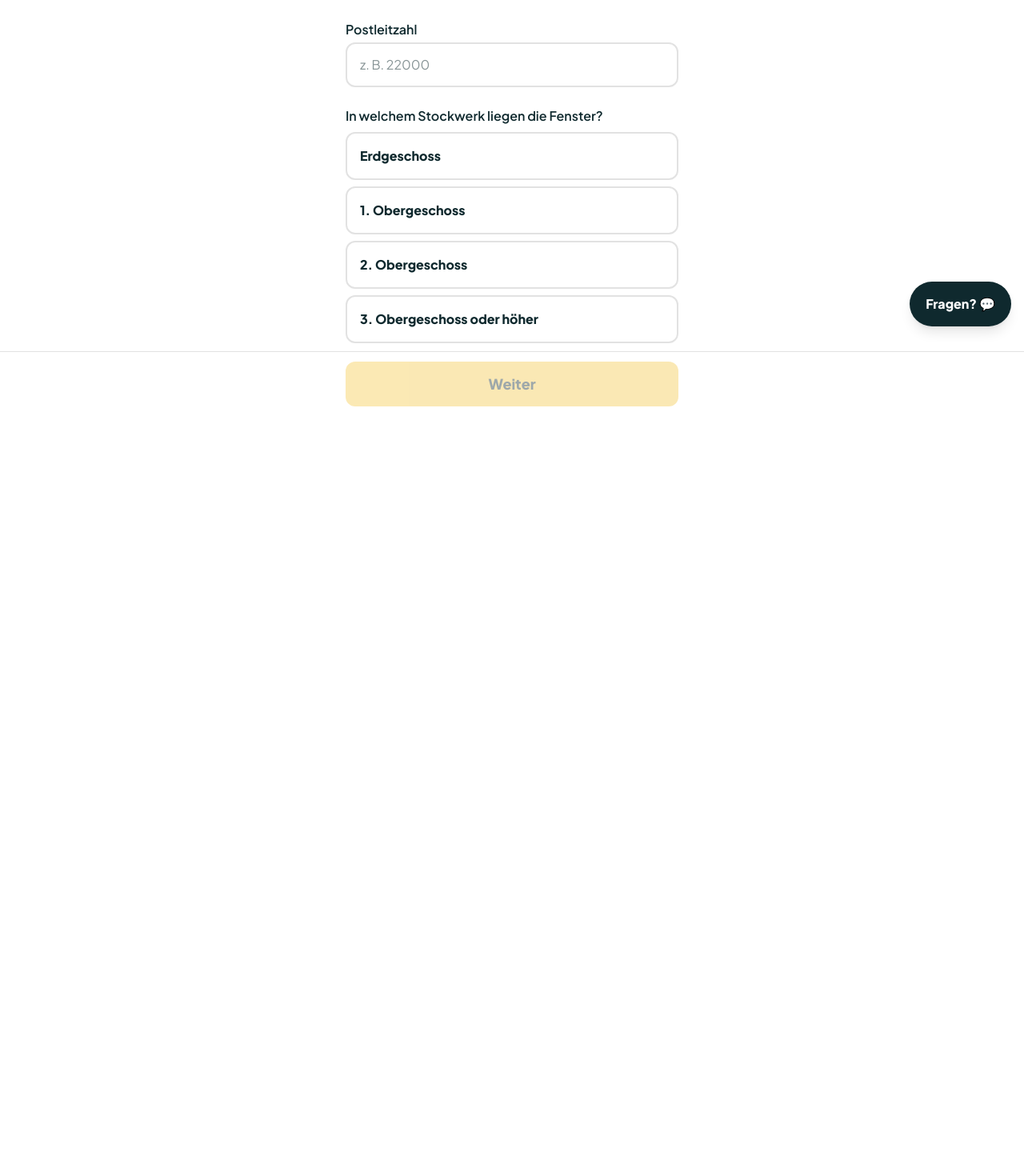
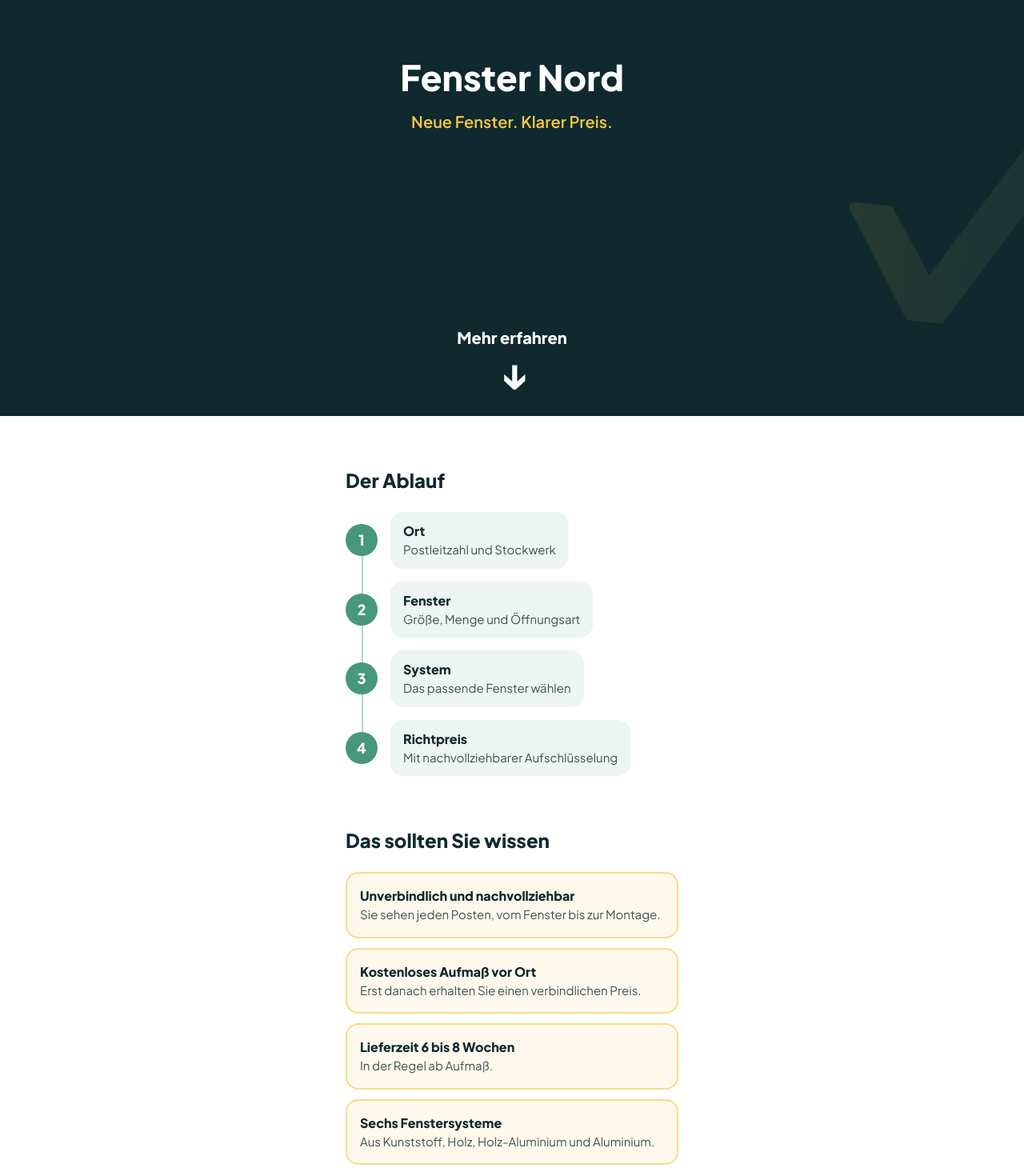
Before and after one commit to TARTARINCMD/fenster_nord, a React (Vite) app: page / in a window 1280 px wide. Shown: the part 280-1750 px from the top of the page at 80% size. Before the commit the page ends 853 px from the top, so only its background shows below. Built offline with nearby package versions, Linux system fonts and the light colour scheme.

Commit message:
UI fixes

```diff
--- a/src/App.tsx
+++ b/src/App.tsx
@@ -1,5 +1,6 @@
 import { useEffect, useReducer } from 'react'
 import { Chatbot } from './components/Chatbot'
+import { StepLanding } from './components/StepLanding'
 import { StepLocation } from './components/StepLocation'
 import { StepPrice } from './components/StepPrice'
 import { StepRequest } from './components/StepRequest'
@@ -16,18 +17,21 @@ export default function App() {
   }, [state.step])
 
   const props = { state, dispatch }
-  // Steps 1-5 have a fixed bottom button, the chat button has to sit above it.
-  const hasFooter = state.step >= 1 && state.step <= 5
 
   return (
     <>
+      {/* New element per step, so the slide animation (index.css, [data-dir]) runs on every step change. */}
+      <div key={state.step} data-dir={state.direction}>
+        {state.step === 0 && <StepLanding {...props} />}
         {state.step === 1 && <StepLocation {...props} />}
         {state.step === 2 && <StepWindows {...props} />}
         {state.step === 3 && <StepSystem {...props} />}
         {state.step === 4 && <StepPrice {...props} />}
         {state.step === 5 && <StepRequest {...props} />}
         {state.step === 6 && <StepSummary {...props} />}
-      <Chatbot raised={hasFooter} />
+      </div>
+      {/* Questions come last: the chat is offered on the summary only. */}
+      {state.step === 6 && <Chatbot />}
     </>
   )
 }
--- a/src/components/Chatbot.tsx
+++ b/src/components/Chatbot.tsx
@@ -7,7 +7,7 @@ interface Message {
   text: string
 }
 
-export function Chatbot({ raised }: { raised: boolean }) {
+export function Chatbot() {
   const [open, setOpen] = useState(false)
   const [text, setText] = useState('')
   const [messages, setMessages] = useState<Message[]>([{ from: 'bot', text: CHAT_GREETING }])
@@ -34,9 +34,7 @@ export function Chatbot({ raised }: { raised: boolean }) {
       <button
         type="button"
         onClick={() => setOpen(true)}
-        className={`fixed right-4 z-20 min-h-14 rounded-full bg-brand-teal px-5 font-extrabold text-white shadow-lg ${
-          raised ? 'bottom-28' : 'bottom-6'
-        }`}
+        className="fixed right-4 bottom-6 z-20 min-h-14 animate-pop rounded-full bg-brand-teal px-5 font-extrabold text-white shadow-lg transition duration-150 active:scale-95"
         aria-label="Fragen zu Fenster Nord stellen (Demo-Assistent)"
       >
         Fragen? 💬
@@ -45,7 +43,7 @@ export function Chatbot({ raised }: { raised: boolean }) {
   }
 
   return (
-    <div role="dialog" aria-label="Demo-Assistent" className="fixed inset-0 z-30 flex flex-col bg-white sm:mx-auto sm:max-w-md">
+    <div role="dialog" aria-label="Demo-Assistent" className="fixed inset-0 z-30 flex animate-slide-up flex-col bg-white sm:mx-auto sm:max-w-md">
       <div className="flex items-center justify-between bg-brand-teal px-4 py-3 text-white">
         <div>
           <p className="font-extrabold">Assistent von Fenster Nord</p>
@@ -60,7 +58,7 @@ export function Chatbot({ raised }: { raised: boolean }) {
         {messages.map((m, i) => (
           <div
             key={i}
-            className={`max-w-[85%] rounded-2xl px-4 py-3 text-[15px] leading-relaxed ${
+            className={`max-w-[85%] animate-fade-up rounded-2xl px-4 py-3 text-[15px] leading-relaxed ${
               m.from === 'bot' ? 'bg-brand-teal/5' : 'ml-auto bg-brand-yellow'
             }`}
           >
--- /dev/null
+++ b/src/components/StepLanding.tsx
@@ -0,0 +1,163 @@
+import { useEffect, useRef, useState, type CSSProperties, type ReactNode } from 'react'
+import type { StepProps } from './types'
+import { Button } from './ui'
+
+/** Every claim on this page comes from Fenster Nord's documents (Preise-und-Produkte, Montagebedingungen) or the task brief. */
+const STEPS = [
+  ['Ort', 'Postleitzahl und Stockwerk'],
+  ['Fenster', 'Größe, Menge und Öffnungsart'],
+  ['System', 'Das passende Fenster wählen'],
+  ['Richtpreis', 'Mit nachvollziehbarer Aufschlüsselung'],
+]
+
+const FACTS = [
+  ['Unverbindlich und nachvollziehbar', 'Sie sehen jeden Posten, vom Fenster bis zur Montage.'],
+  ['Kostenloses Aufmaß vor Ort', 'Erst danach erhalten Sie einen verbindlichen Preis.'],
+  ['Lieferzeit 6 bis 8 Wochen', 'In der Regel ab Aufmaß.'],
+  ['Sechs Fenstersysteme', 'Aus Kunststoff, Holz, Holz-Aluminium und Aluminium.'],
+]
+
+/** True once the element has scrolled into view (and stays true). Without IntersectionObserver everything is shown. */
+function useInView<T extends HTMLElement>(threshold = 0.25) {
+  const ref = useRef<T>(null)
+  const [visible, setVisible] = useState(() => typeof IntersectionObserver === 'undefined')
+
+  useEffect(() => {
+    const el = ref.current
+    if (!el || visible) return
+    const observer = new IntersectionObserver(
+      ([entry]) => {
+        if (entry.isIntersecting) {
+          setVisible(true)
+          observer.disconnect()
+        }
+      },
+      { threshold },
+    )
+    observer.observe(el)
+    return () => observer.disconnect()
+  }, [visible, threshold])
+
+  return [ref, visible] as const
+}
+
+/** Fades up when scrolled into view. Hidden state is a class that is swapped out, so reduced-motion users still see the content. */
+function Reveal({
+  as: Tag = 'div',
+  delay = 0,
+  className = '',
+  style,
+  children,
+}: {
+  as?: 'div' | 'li'
+  delay?: number
+  className?: string
+  style?: CSSProperties
+  children: ReactNode
+}) {
+  const [ref, visible] = useInView<HTMLDivElement & HTMLLIElement>()
+  return (
+    <Tag
+      ref={ref}
+      className={`${visible ? 'animate-fade-up' : 'opacity-0'} ${className}`}
+      style={{ animationDelay: `${delay}ms`, ...style }}
+    >
+      {children}
+    </Tag>
+  )
+}
+
+function scrollToAblauf() {
+  const reduce = window.matchMedia?.('(prefers-reduced-motion: reduce)').matches
+  document.getElementById('ablauf')?.scrollIntoView({ behavior: reduce ? 'auto' : 'smooth' })
+}
+
+export function StepLanding({ dispatch }: StepProps) {
+  const [lineRef, lineVisible] = useInView<HTMLOListElement>(0.15)
+
+  return (
+    <main>
+      {/* First screen: only the name and a slogan. */}
+      <section className="relative flex min-h-dvh flex-col items-center justify-center overflow-hidden bg-brand-teal px-6 text-center text-white">
+        <img
+          src="/favicon.png"
+          alt=""
+          aria-hidden
+          className="pointer-events-none absolute -right-16 bottom-24 size-72 rotate-6 opacity-10"
+        />
+        <h1 className="relative animate-fade-up text-[44px] leading-none font-extrabold">Fenster Nord</h1>
+        <p
+          className="relative mt-5 animate-fade-up text-xl font-semibold text-brand-yellow"
+          style={{ animationDelay: '200ms' }}
+        >
+          Neue Fenster. Klarer Preis.
+        </p>
+        <button
+          type="button"
+          onClick={scrollToAblauf}
+          aria-label="Mehr erfahren"
+          className="absolute bottom-8 flex min-h-11 animate-fade-up flex-col items-center gap-1 px-4 text-xl font-bold text-white"
+          style={{ animationDelay: '700ms' }}
+        >
+          Mehr erfahren
+          <span aria-hidden className="animate-bob text-5xl leading-none">
+            ↓
+          </span>
+        </button>
+      </section>
+
+      <div className="mx-auto max-w-md px-4 pt-16 pb-16">
+        <section id="ablauf" className="scroll-mt-8">
+          <Reveal>
+            <h2 className="text-2xl font-extrabold">Der Ablauf</h2>
+          </Reveal>
+          <ol ref={lineRef} className="relative mt-6 space-y-4">
+            {/* The line draws itself when the section comes into view. */}
+            <div
+              aria-hidden
+              className="absolute top-5 bottom-5 left-5 w-0.5 origin-top bg-brand-green/40 transition-transform duration-[1400ms] ease-out"
+              style={{ transform: lineVisible ? 'scaleY(1)' : 'scaleY(0)' }}
+            />
+            {STEPS.map(([title, text], i) => (
+              <Reveal key={title} as="li" delay={i * 120} className="relative flex items-center gap-4">
+                <span className="relative z-[1] flex size-10 shrink-0 items-center justify-center rounded-full bg-brand-green text-lg font-extrabold text-white">
+                  {i + 1}
+                </span>
+                <span className="rounded-2xl bg-brand-green/10 px-4 py-3">
+                  <span className="block font-extrabold">{title}</span>
+                  <span className="block text-[15px] text-brand-teal/80">{text}</span>
+                </span>
+              </Reveal>
+            ))}
+          </ol>
+        </section>
+
+        <section className="mt-16">
+          <Reveal>
+            <h2 className="text-2xl font-extrabold">Das sollten Sie wissen</h2>
+          </Reveal>
+          <ul className="mt-6 space-y-3">
+            {FACTS.map(([title, text], i) => (
+              <Reveal
+                key={title}
+                as="li"
+                delay={i * 100}
+                className="rounded-2xl border-2 border-brand-yellow/60 bg-brand-yellow/10 p-4"
+              >
+                <span className="block font-extrabold">{title}</span>
+                <span className="block text-[15px] text-brand-teal/80">{text}</span>
+              </Reveal>
+            ))}
+          </ul>
+        </section>
+
+        <Reveal className="mt-12">
+          <Button onClick={() => dispatch({ type: 'go', step: 1 })}>Richtpreis berechnen</Button>
+          <p className="mt-6 text-center text-xs text-brand-teal/60">
+            Demo für eine Bewerbungsaufgabe. Fenster Nord GmbH ist ein fiktives Unternehmen.
+          </p>
+        </Reveal>
+      </div>
+    </main>
+  )
+}
--- a/src/components/StepLocation.tsx
+++ b/src/components/StepLocation.tsx
@@ -14,11 +14,12 @@ export function StepLocation({ state, dispatch }: StepProps) {
   return (
     <Shell
       step={1}
+      onBack={() => dispatch({ type: 'go', step: 0 })}
       primary={{ label: 'Weiter', disabled: !canContinue, onClick: () => dispatch({ type: 'go', step: 2 }) }}
     >
       <StepTitle
-        title="Neue Fenster in wenigen Minuten"
-        subtitle="Sie erhalten einen unverbindlichen Richtpreis und können danach ein kostenloses Aufmaß vor Ort anfragen. Zuerst: Wo sollen die Fenster eingebaut werden?"
+        title="Wo sollen die Fenster eingebaut werden?"
+        subtitle="Damit wir wissen, ob wir bei Ihnen montieren und ob ein Gerüst nötig sein könnte."
       />
       <div className="space-y-6">
         <Field label="Postleitzahl" error={state.postcode.length === 5 && status === 'invalid' ? 'Bitte geben Sie eine gültige 5-stellige Postleitzahl ein.' : undefined}>
--- a/src/components/ui.tsx
+++ b/src/components/ui.tsx
@@ -4,8 +4,8 @@ type ButtonVariant = 'primary' | 'secondary' | 'ghost'
 
 const buttonStyles: Record<ButtonVariant, string> = {
   primary: 'bg-brand-yellow text-brand-teal font-extrabold hover:brightness-95',
-  secondary: 'border-2 border-brand-teal text-brand-teal font-semibold bg-white',
-  ghost: 'text-brand-teal font-semibold underline underline-offset-4',
+  secondary: 'bg-brand-teal text-white font-bold hover:brightness-125',
+  ghost: 'bg-brand-green/15 text-brand-teal font-bold hover:bg-brand-green/25',
 }
 
 export function Button({
@@ -16,7 +16,7 @@ export function Button({
   return (
     <button
       type="button"
-      className={`min-h-14 w-full rounded-xl px-5 text-lg transition disabled:cursor-not-allowed disabled:opacity-40 ${buttonStyles[variant]} ${className}`}
+      className={`min-h-14 w-full rounded-xl px-5 text-lg transition duration-150 active:scale-[0.98] disabled:cursor-not-allowed disabled:opacity-40 ${buttonStyles[variant]} ${className}`}
       {...props}
     />
   )
@@ -65,7 +65,21 @@ export function Notice({ tone = 'info', children }: { tone?: 'info' | 'warn' | '
     warn: 'border-brand-yellow bg-brand-yellow/20',
     good: 'border-brand-green/40 bg-brand-green/10',
   }
-  return <div className={`rounded-xl border-2 p-4 text-[15px] leading-relaxed ${tones[tone]}`}>{children}</div>
+  return <div className={`animate-fade-up rounded-xl border-2 p-4 text-[15px] leading-relaxed ${tones[tone]}`}>{children}</div>
+}
+
+/** Radio circle: empty ring when not selected, filled green with a check when selected. */
+export function RadioDot({ selected, muted = false }: { selected: boolean; muted?: boolean }) {
+  return (
+    <span
+      aria-hidden
+      className={`flex size-7 shrink-0 items-center justify-center rounded-full border-2 text-sm leading-none font-extrabold text-white transition-all duration-200 ${
+        selected ? 'border-brand-green bg-brand-green' : muted ? 'border-brand-teal/20' : 'border-brand-teal/50'
+      }`}
+    >
+      <span className={`transition-transform duration-200 ${selected ? 'scale-100' : 'scale-0'}`}>✓</span>
+    </span>
+  )
 }
 
 /** Big tappable option, used like a radio button. */
@@ -89,22 +103,28 @@ export function ChoiceCard({
       aria-checked={selected}
       disabled={disabled}
       onClick={onClick}
-      className={`block min-h-14 w-full rounded-xl border-2 p-4 text-left transition disabled:cursor-not-allowed disabled:opacity-50 ${
+      className={`flex min-h-14 w-full items-start gap-3 rounded-xl border-2 p-4 text-left transition duration-150 active:scale-[0.99] disabled:cursor-not-allowed disabled:opacity-50 ${
         selected ? 'border-brand-green bg-brand-green/10' : 'border-line bg-white'
       }`}
     >
-      <span className="block font-extrabold">{title}</span>
-      {children && <span className="mt-1 block text-[15px] leading-snug text-brand-teal/80">{children}</span>}
+      <RadioDot selected={selected} muted={disabled} />
+      <span className="min-w-0 flex-1">
+        <span className="block font-extrabold">{title}</span>
+        {children && <span className="mt-1 block text-[15px] leading-snug text-brand-teal/80">{children}</span>}
+      </span>
     </button>
   )
 }
 
-export function Chip({ onClick, children }: { onClick: () => void; children: ReactNode }) {
+export function Chip({ onClick, selected = false, children }: { onClick: () => void; selected?: boolean; children: ReactNode }) {
   return (
     <button
       type="button"
       onClick={onClick}
-      className="min-h-11 rounded-full border-2 border-line bg-white px-4 text-[15px] font-semibold active:bg-brand-yellow/30"
+      aria-pressed={selected}
+      className={`min-h-11 rounded-full border-2 border-brand-yellow px-4 text-[15px] font-semibold transition duration-150 active:scale-95 ${
+        selected ? 'bg-brand-yellow' : 'bg-brand-yellow/15'
+      }`}
     >
       {children}
     </button>
--- a/src/index.css
+++ b/src/index.css
@@ -7,6 +7,52 @@
   --color-brand-teal: #0f292e;
   --color-line: #e2e2e2;
   --font-sans: 'Plus Jakarta Sans', system-ui, sans-serif;
+
+  --animate-fade-up: fade-up 0.45s cubic-bezier(0.22, 1, 0.36, 1) both;
+  --animate-slide-up: slide-up 0.3s cubic-bezier(0.22, 1, 0.36, 1) both;
+  --animate-pop: pop 0.4s cubic-bezier(0.34, 1.56, 0.64, 1) both;
+  --animate-bob: bob 1.8s ease-in-out infinite;
+
+  @keyframes bob {
+    0%,
+    100% {
+      transform: translateY(0);
+    }
+    50% {
+      transform: translateY(8px);
+    }
+  }
+
+  @keyframes fade-up {
+    from {
+      opacity: 0;
+      transform: translateY(12px);
+    }
+    to {
+      opacity: 1;
+      transform: none;
+    }
+  }
+  @keyframes slide-up {
+    from {
+      opacity: 0;
+      transform: translateY(40px);
+    }
+    to {
+      opacity: 1;
+      transform: none;
+    }
+  }
+  @keyframes pop {
+    from {
+      opacity: 0;
+      transform: scale(0.94);
+    }
+    to {
+      opacity: 1;
+      transform: none;
+    }
+  }
 }
 
 html,
@@ -15,3 +61,55 @@ body {
   color: var(--color-brand-teal);
   font-family: var(--font-sans);
 }
+
+/*
+ * Screen transitions. The wrapper in App.tsx is re-created for every step and carries data-dir.
+ * Only <main> moves: a transform on a parent would break the position:fixed footer during the animation.
+ */
+@keyframes slide-in-right {
+  from {
+    opacity: 0;
+    transform: translateX(28px);
+  }
+  to {
+    opacity: 1;
+    transform: none;
+  }
+}
+@keyframes slide-in-left {
+  from {
+    opacity: 0;
+    transform: translateX(-28px);
+  }
+  to {
+    opacity: 1;
+    transform: none;
+  }
+}
+@keyframes fade-in {
+  from {
+    opacity: 0;
+  }
+  to {
+    opacity: 1;
+  }
+}
+[data-dir='forward'] main {
+  animation: slide-in-right 0.35s cubic-bezier(0.22, 1, 0.36, 1) both;
+}
+[data-dir='back'] main {
+  animation: slide-in-left 0.35s cubic-bezier(0.22, 1, 0.36, 1) both;
+}
+[data-dir] footer {
+  animation: fade-in 0.3s ease-out both;
+}
+
+/* People who switched off motion in their system settings get no animation. */
+@media (prefers-reduced-motion: reduce) {
+  *,
+  *::before,
+  *::after {
+    animation: none !important;
+    transition: none !important;
+  }
+}
--- a/src/state.ts
+++ b/src/state.ts
@@ -1,7 +1,7 @@
 import { createDraft, type WindowDraft } from './lib/drafts'
 
-/** 1 Ort, 2 Fenster, 3 System, 4 Preis, 5 Anfrage, 6 Zusammenfassung */
-export type Step = 1 | 2 | 3 | 4 | 5 | 6
+/** 0 Startseite, 1 Ort, 2 Fenster, 3 System, 4 Preis, 5 Anfrage, 6 Zusammenfassung */
+export type Step = 0 | 1 | 2 | 3 | 4 | 5 | 6
 
 export interface Contact {
   name: string
@@ -20,6 +20,8 @@ export type RequestMode = 'request' | 'appointment'
 
 export interface AppState {
   step: Step
+  /** Direction of the last step change, used for the slide animation */
+  direction: 'forward' | 'back'
   postcode: string
   /** 0 = Erdgeschoss ... 3 = 3. OG oder höher. Null until chosen. */
   floor: number | null
@@ -34,7 +36,7 @@ export interface AppState {
 export type Action =
   | { type: 'patch'; patch: Partial<AppState> }
   | { type: 'go'; step: Step }
-  | { type: 'addWindow'; copyLast: boolean }
+  | { type: 'addWindow' }
   | { type: 'updateWindow'; id: string; patch: Partial<WindowDraft> }
   | { type: 'removeWindow'; id: string }
   | { type: 'reset' }
@@ -42,7 +44,8 @@ export type Action =
 export function initialState(): AppState {
   const first = createDraft()
   return {
-    step: 1,
+    step: 0,
+    direction: 'forward',
     postcode: '',
     floor: null,
     windows: [first],
@@ -59,13 +62,9 @@ export function reducer(state: AppState, action: Action): AppState {
     case 'patch':
       return { ...state, ...action.patch }
     case 'go':
-      return { ...state, step: action.step }
+      return { ...state, step: action.step, direction: action.step >= state.step ? 'forward' : 'back' }
     case 'addWindow': {
-      const last = state.windows[state.windows.length - 1]
-      const draft =
-        action.copyLast && last
-          ? createDraft({ ...last, id: undefined })
-          : createDraft()
+      const draft = createDraft()
       return { ...state, windows: [...state.windows, draft], expandedId: draft.id }
     }
     case 'updateWindow':
```
Also changed, not shown: src/components/StepRequest.tsx (+8 -9 lines), src/components/StepWindows.tsx (+8 -22 lines), 2 other files (tests, documents, lock files or other folders). Lines whose indentation alone changed are shown as unchanged.
